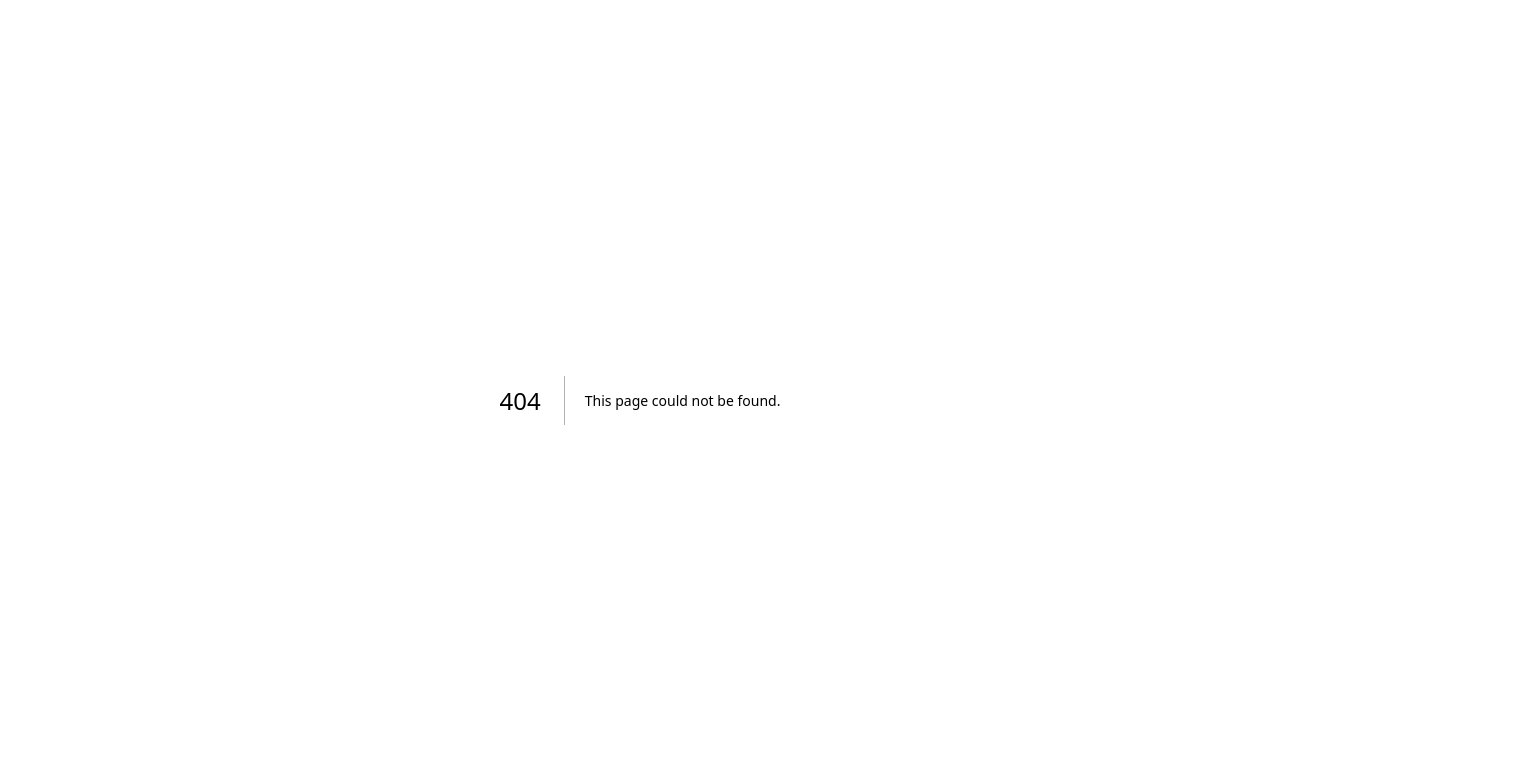
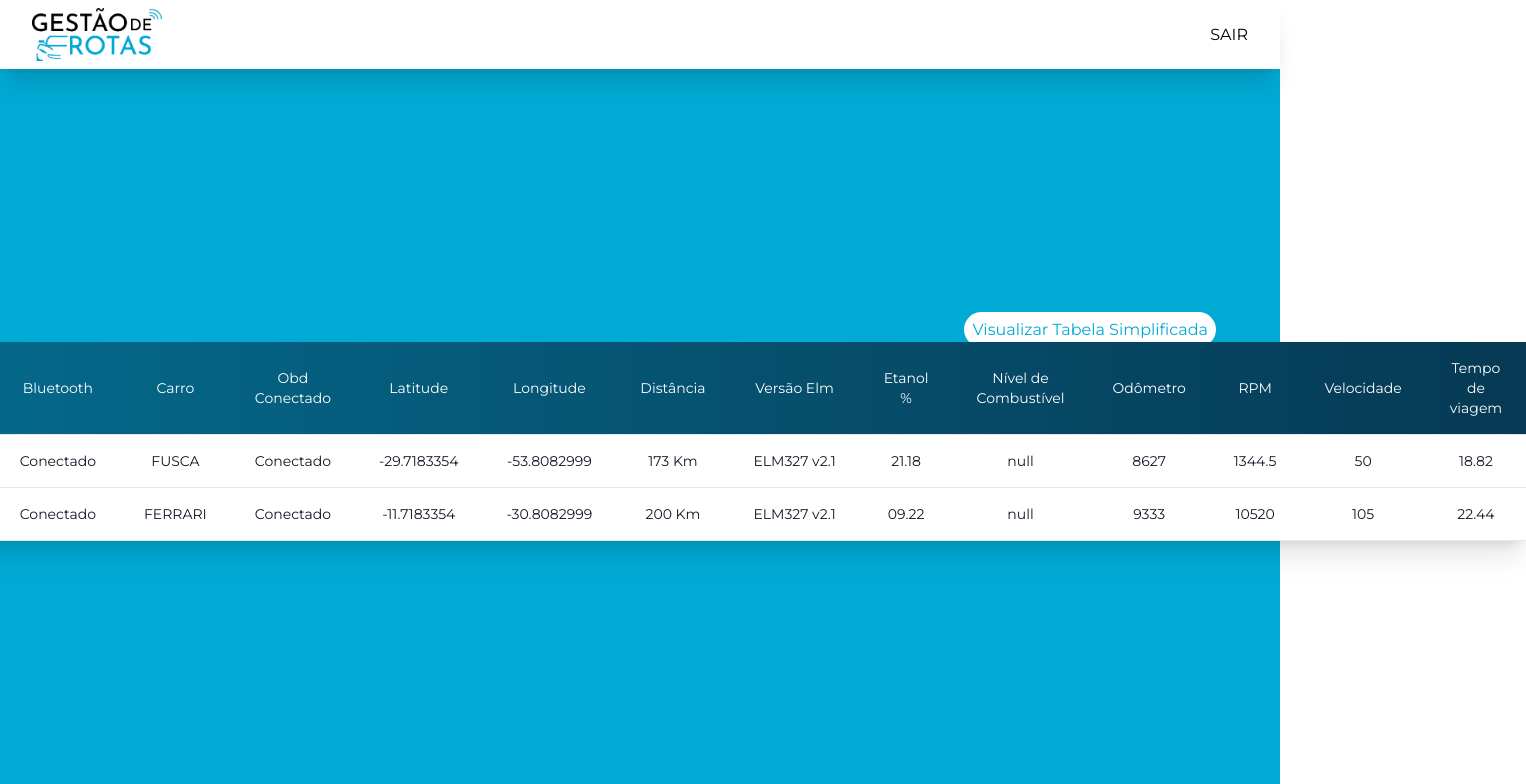
Before and after one commit to ViniciusRCSilva/Sistema-de-Gerenciamento-de-Frotas-2.0, a Next.js app: page /tabelaDetalhada in a window 1280 px wide. Before the commit this address had no page. Shown: the top 784 px of the page, 1526 px wide, since content can reach past the window. Built offline with nearby package versions, Linux system fonts and the light colour scheme.

Commit message:
more pages

```diff
--- /dev/null
+++ b/pages/oquesomos.tsx
@@ -0,0 +1,32 @@
+import type { NextPage } from 'next'
+import Head from 'next/head'
+import Image from 'next/image'
+import logo from '../img/logo.png';
+import Header  from '../components/Header'
+
+const OQueSomos: NextPage = () => {
+  return (
+    <div className='flex min-h-screen flex-col bg-[#00aad4ff]'>
+        <Header />
+        <div className='flex flex-col h-[90vh] items-center justify-center py-2'>
+            <Head>
+                <title>O que somos - Gerenciamento de Frotas</title>
+                <link rel="icon" href="/favicon.ico" />
+            </Head>
+
+            <div className='flex flex-col bg-white rounded-xl shadow-2xl p-10'>
+                <div className='mb-5'>
+                <Image src={logo} width={450} height={180} />
+                </div>
+
+                <div className='flex flex-col items-start'>
+                    <span className='text-4xl mb-4 font-bold'>O que somos?</span>
+                    <span className='w-[420px] text-center'>Somos uma empresa de gerenciamento de frotas, sejam eles de motos, carros ou caminhões. Aqui nós estamos na área a frente da estratégia e da administração desses meios de transporte e de seus motoristas, garantindo que tudo funcione com eficiência, economia e segurança.</span>
+                </div>
+            </div>
+        </div>
+    </div>
+  )
+}
+
+export default OQueSomos
--- /dev/null
+++ b/pages/tabelaDetalhada.tsx
@@ -0,0 +1,181 @@
+import type { NextPage } from 'next'
+import Head from 'next/head'
+import Header  from '../components/HeaderTabela'
+import Link from 'next/link';
+
+const TabelaDetalhada: NextPage = () => {
+  return (
+    <div className='flex min-h-screen flex-col bg-[#00aad4ff]'>
+      <Header />
+
+      <div className='flex flex-col w-full h-[90vh] justify-center items-center'>
+        <Head>
+          <title>Tabela Detalhada - Gerenciamento de Frotas</title>
+          <link rel="icon" href="/favicon.ico" />
+        </Head>
+
+        <div className='flex w-[90%] justify-end'>
+          <Link href="/tabela">
+            <span className='text-[#00aad4ff] bg-white hover:shadow-xl p-2 rounded-full transition-all mb-4 cursor-pointer'>Visualizar Tabela Simplificada</span>
+          </Link>
+        </div>
+
+        <table className="w-[90%] text-center shadow-xl">
+
+            <thead className="border-b bg-gradient-to-r from-[#056f92] to-[#063954] text-white">
+              <tr>
+                <th scope="col" className="text-sm font-medium text-white px-6 py-4">
+                  ID
+                </th>
+                <th scope="col" className="text-sm font-medium text-white px-6 py-4">
+                  Data de coleta de dados
+                </th>
+                <th scope="col" className="text-sm font-medium text-white px-6 py-4">
+                  Bluetooth
+                </th>
+                <th scope="col" className="text-sm font-medium text-white px-6 py-4">
+                  Carro
+                </th>
+                <th scope="col" className="text-sm font-medium text-white px-6 py-4">
+                  Obd Conectado
+                </th>
+                <th scope="col" className="text-sm font-medium text-white px-6 py-4">
+                  Latitude
+                </th>
+                <th scope="col" className="text-sm font-medium text-white px-6 py-4">
+                  Longitude
+                </th>
+                <th scope="col" className="text-sm font-medium text-white px-6 py-4">
+                  Distância
+                </th>
+                <th scope="col" className="text-sm font-medium text-white px-6 py-4">
+                  Versão Elm
+                </th>
+                <th scope="col" className="text-sm font-medium text-white px-6 py-4">
+                  Etanol %
+                </th>
+                <th scope="col" className="text-sm font-medium text-white px-6 py-4">
+                  Nível de Combustível
+                </th>
+                <th scope="col" className="text-sm font-medium text-white px-6 py-4">
+                  Odômetro
+                </th>
+                <th scope="col" className="text-sm font-medium text-white px-6 py-4">
+                  RPM
+                </th>
+                <th scope="col" className="text-sm font-medium text-white px-6 py-4">
+                  Velocidade
+                </th>
+                <th scope="col" className="text-sm font-medium text-white px-6 py-4">
+                  Tempo de viagem
+                </th>
+              </tr>
+
+            </thead>
+
+            <tbody>
+
+              <tr className="bg-white border-b">
+                <td className="px-6 py-4 whitespace-nowrap text-sm font-medium text-gray-900">
+                  1
+                </td>
+                <td className="text-sm text-gray-900 font-light px-6 py-4 whitespace-nowrap">
+                  26/10/2022 21:07:37
+                </td>
+                <td className="text-sm text-gray-900 font-light px-6 py-4 whitespace-nowrap">
+                  Conectado
+                </td>
+                <td className="text-sm text-gray-900 font-light px-6 py-4 whitespace-nowrap">
+                  FUSCA
+                </td>
+                <td className="text-sm text-gray-900 font-light px-6 py-4 whitespace-nowrap">
+                  Conectado
+                </td>
+                <td className="text-sm text-gray-900 font-light px-6 py-4 whitespace-nowrap">
+                  -29.7183354
+                </td>
+                <td className="text-sm text-gray-900 font-light px-6 py-4 whitespace-nowrap">
+                  -53.8082999
+                </td>
+                <td className="text-sm text-gray-900 font-light px-6 py-4 whitespace-nowrap">
+                  173 Km
+                </td>
+                <td className="text-sm text-gray-900 font-light px-6 py-4 whitespace-nowrap">
+                  ELM327 v2.1
+                </td>
+                <td className="text-sm text-gray-900 font-light px-6 py-4 whitespace-nowrap">
+                  21.18
+                </td>
+                <td className="text-sm text-gray-900 font-light px-6 py-4 whitespace-nowrap">
+                  null
+                </td>
+                <td className="text-sm text-gray-900 font-light px-6 py-4 whitespace-nowrap">
+                  8627
+                </td>
+                <td className="text-sm text-gray-900 font-light px-6 py-4 whitespace-nowrap">
+                  1344.5
+                </td>
+                <td className="text-sm text-gray-900 font-light px-6 py-4 whitespace-nowrap">
+                  50
+                </td>
+                <td className="text-sm text-gray-900 font-light px-6 py-4 whitespace-nowrap">
+                  18.82
+                </td>
+              </tr>
+
+              <tr className="bg-white border-b">
+              <td className="px-6 py-4 whitespace-nowrap text-sm font-medium text-gray-900">
+                  2
+                </td>
+                <td className="text-sm text-gray-900 font-light px-6 py-4 whitespace-nowrap">
+                  26/10/2022 21:38:50
+                </td>
+                <td className="text-sm text-gray-900 font-light px-6 py-4 whitespace-nowrap">
+                  Conectado
+                </td>
+                <td className="text-sm text-gray-900 font-light px-6 py-4 whitespace-nowrap">
+                  FERRARI
+                </td>
+                <td className="text-sm text-gray-900 font-light px-6 py-4 whitespace-nowrap">
+                  Conectado
+                </td>
+                <td className="text-sm text-gray-900 font-light px-6 py-4 whitespace-nowrap">
+                  -11.7183354
+                </td>
+                <td className="text-sm text-gray-900 font-light px-6 py-4 whitespace-nowrap">
+                  -30.8082999
+                </td>
+                <td className="text-sm text-gray-900 font-light px-6 py-4 whitespace-nowrap">
+                  200 Km
+                </td>
+                <td className="text-sm text-gray-900 font-light px-6 py-4 whitespace-nowrap">
+                  ELM327 v2.1
+                </td>
+                <td className="text-sm text-gray-900 font-light px-6 py-4 whitespace-nowrap">
+                  09.22
+                </td>
+                <td className="text-sm text-gray-900 font-light px-6 py-4 whitespace-nowrap">
+                  null
+                </td>
+                <td className="text-sm text-gray-900 font-light px-6 py-4 whitespace-nowrap">
+                  9333
+                </td>
+                <td className="text-sm text-gray-900 font-light px-6 py-4 whitespace-nowrap">
+                  10520
+                </td>
+                <td className="text-sm text-gray-900 font-light px-6 py-4 whitespace-nowrap">
+                  105
+                </td>
+                <td className="text-sm text-gray-900 font-light px-6 py-4 whitespace-nowrap">
+                  22.44
+                </td>
+              </tr>
+
+            </tbody>
+          </table>
+      </div>
+    </div>
+  )
+}
+
+export default TabelaDetalhada
```
